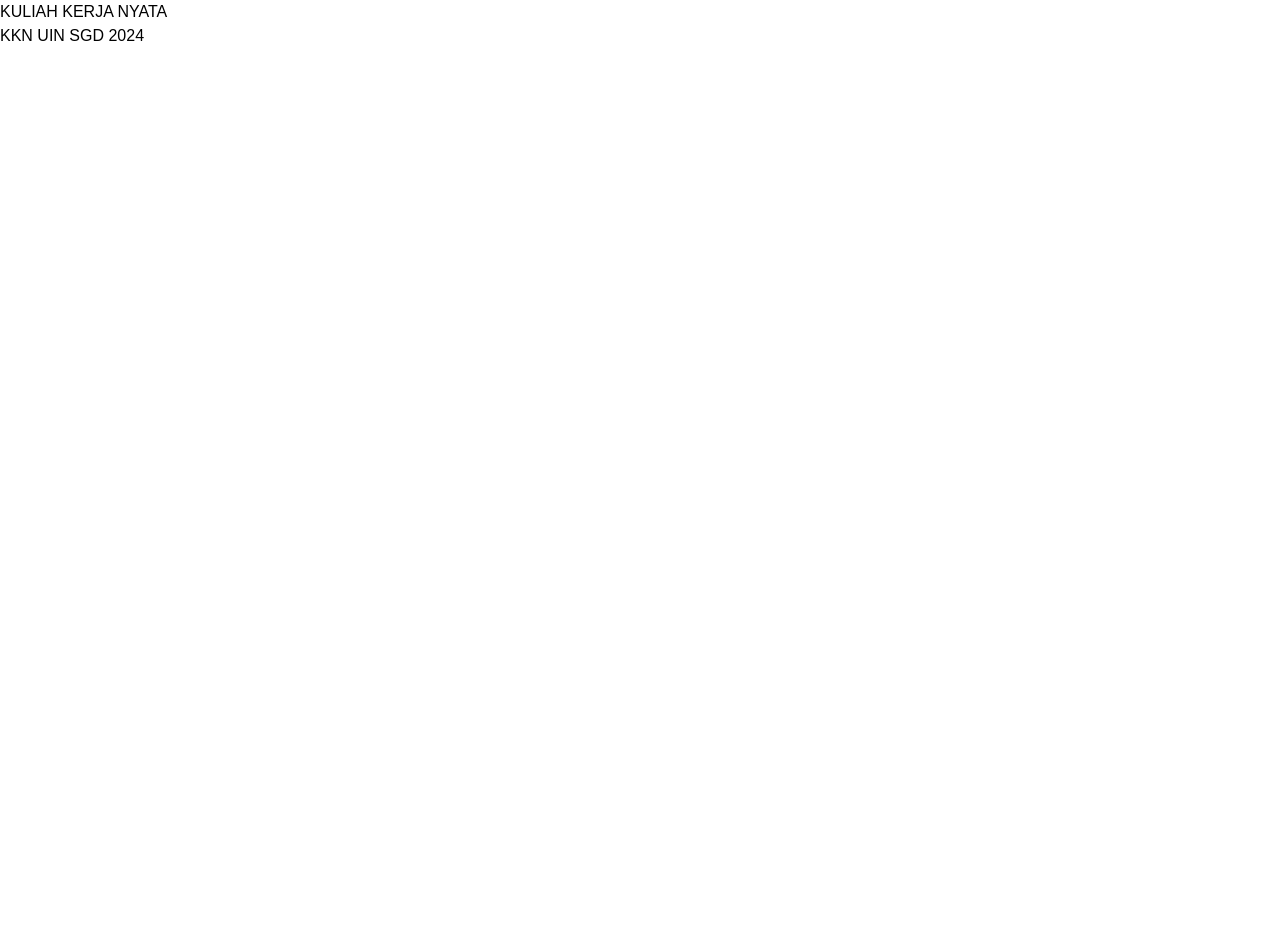
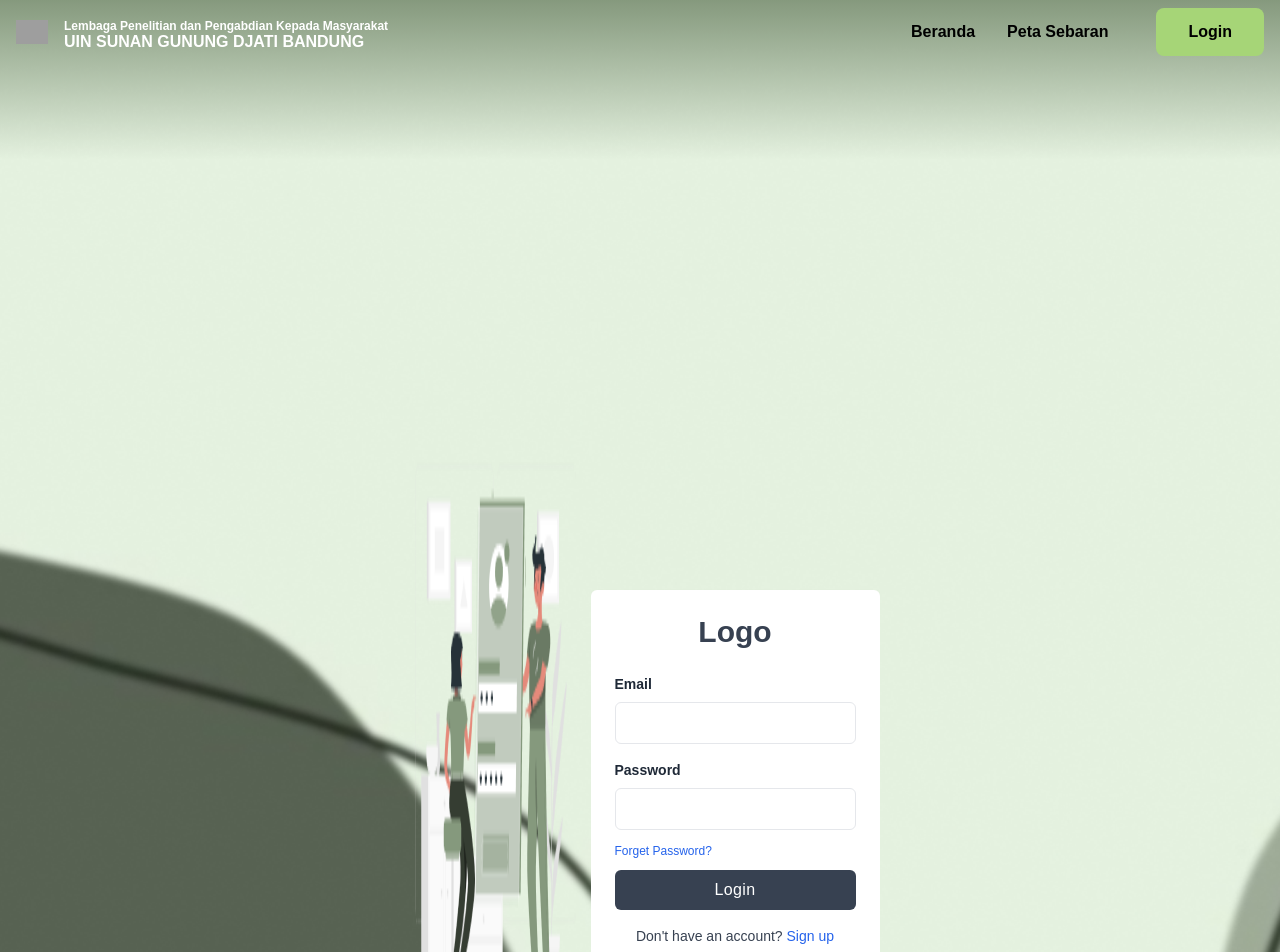
Before and after one commit to Jalalul2002/KKN_2024, a Next.js app: page /mahasiswa/login in a window 1280 px wide. Shown: the top 952 px of the page. Before the commit the page ends 800 px from the top, so only its background shows below. Built offline with nearby package versions, Linux system fonts and the light colour scheme; grey boxes are pictures that could not be loaded; a web font is replaced by a local one.

Commit message:
iqbal 31/10

```diff
--- a/pages/component/header.js
+++ b/pages/component/header.js
@@ -10,10 +10,10 @@ export default function Header (){
     };
 
     return(
-        <header className="fixed w-full z-50 bg-GreenHerb shadow-sm md:bg-transparent md:shadow-none">
+        <header className="fixed w-full z-50 bg-GreenHerb shadow-sm md:bg-transparent md:shadow-none ">
             <div className="py-1 md:py-2 px-4 max-w-screen-xl mx-auto flex flex-row flex-wrap justify-between items-center md:max-w-3xl xl:max-w-7xl">
                 <div>
-                    <Link href="/" className="flex items-center py-2 space-x-2 md:space-x-4">
+                    <Link href="https://lp2m.uinsgd.ac.id/" target="_blank" className="flex items-center py-2 space-x-2 md:space-x-4">
                         <img src="/logo-uin.png" className="w-6 md:w-8 "/>
                         <span>
                         <p className="md:leading-5 text-[7px] md:text-[12px] font-semibold text-white">Lembaga Penelitian dan Pengabdian Kepada Masyarakat</p>
--- a/pages/login-failed/index.js
+++ b/pages/login-failed/index.js
@@ -14,7 +14,7 @@ const loginFailed = () => {
     </div>
 
     <div className="grid justify-items-center py-3">
-    <Link href='' className="bg-[#85997D] px-4 py-1 rounded-md ">Kembali</Link>
+    <Link href='/' className="bg-[#85997D] px-4 py-1 rounded-md hover:bg-[#8FBB63]">Kembali</Link>
     </div>
 
     <h6 className="flex justify-center py-6 font-bold font-serif">KKN UIN SGD 2024</h6>
--- a/pages/mahasiswa/login.js
+++ b/pages/mahasiswa/login.js
@@ -1,15 +1,76 @@
+import Header from "../component/header";
+import Link from "next/link";
+
 export default function Login (){
+
     return(
-        <div>
-            <div>
-                <h1>KULIAH KERJA NYATA</h1>
-            </div>
-            <div>
+
+        <>
+        <Header/>
+
+          <div className="h-[160px] w-full bg-gradient-to-b from-IjoRumput to-transparent absolute z-10"></div>
+          <div style={{ backgroundImage: `url(/images/bg-mahasiswa.png)` }} className=" md:pt-[380px] w-full bg-center bg-cover duration-300 relative">
+            <div className="flex justify-center">
+                <img src="/images/user-logo.png" />
+
+                <div className="relative flex flex-col items-center justify-center min-h-screen overflow-hidden">
+     <div className="w-full p-6 bg-white rounded-md shadow-md lg:max-w-xl">
+        <h1 className="text-3xl font-bold text-center text-gray-700">Logo</h1>
+        <form className="mt-6">
+          <div className="mb-4">
+            <label
+              htmlFor="email"
+              className="block text-sm font-semibold text-gray-800"
+            >
+              Email
+            </label>
+            <input
+              type="email"
+              className="block w-full px-4 py-2 mt-2 text-gray-700 bg-white border rounded-md focus:border-gray-400 focus:ring-gray-300 focus:outline-none focus:ring focus:ring-opacity-40"
+            />
+          </div>
+          <div className="mb-2">
+            <label
+              htmlFor="password"
+              className="block text-sm font-semibold text-gray-800"
+            >
+              Password
+            </label>
+            <input
+              type="password"
+              className="block w-full px-4 py-2 mt-2 text-gray-700 bg-white border rounded-md focus:border-gray-400 focus:ring-gray-300 focus:outline-none focus:ring focus:ring-opacity-40"
+            />
+          </div>
+          <Link
+            href="/forget"
+            className="text-xs text-blue-600 hover:underline"
+          >
+            Forget Password?
+          </Link>
+          <div className="mt-2">
+            <button className="w-full px-4 py-2 tracking-wide text-white transition-colors duration-200 transform bg-gray-700 rounded-md hover:bg-gray-600 focus:outline-none focus:bg-gray-600">
+              Login
+            </button>
+          </div>
+        </form>
+
+        <p className="mt-4 text-sm text-center text-gray-700">
+          Don't have an account?{" "}
+          <Link
+            href="/signup"
+            className="font-medium text-blue-600 hover:underline"
+          >
+            Sign up
+          </Link>
+        </p>
+      </div>
+    </div>
+
 
             </div>
-            <div>
-                KKN UIN SGD 2024
-            </div>
-        </div>
-    );
+          </div>
+          <div className="w-full bg-[#85997D] h-[128px]"></div>
+
+    </>
+  );
 }
--- a/tailwind.config.js
+++ b/tailwind.config.js
@@ -4,6 +4,7 @@ module.exports = {
     "./pages/**/*.{js,ts,jsx,tsx,mdx}",
     "./components/**/*.{js,ts,jsx,tsx,mdx}",
     "./src/**/*.{js,ts,jsx,tsx,mdx}",
+    "./public/**/*.html",
   ],
   theme: {
     extend: {
```
